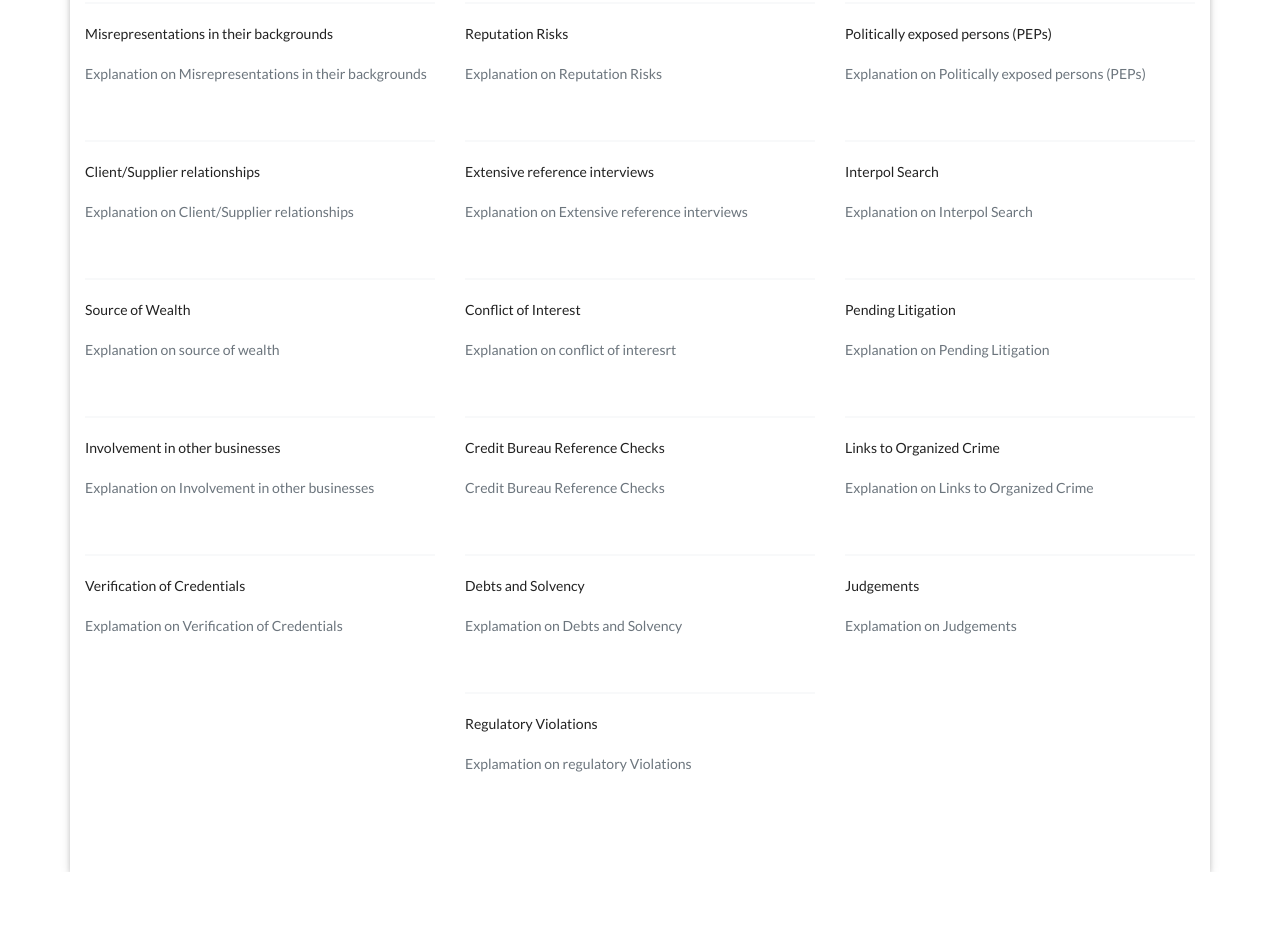
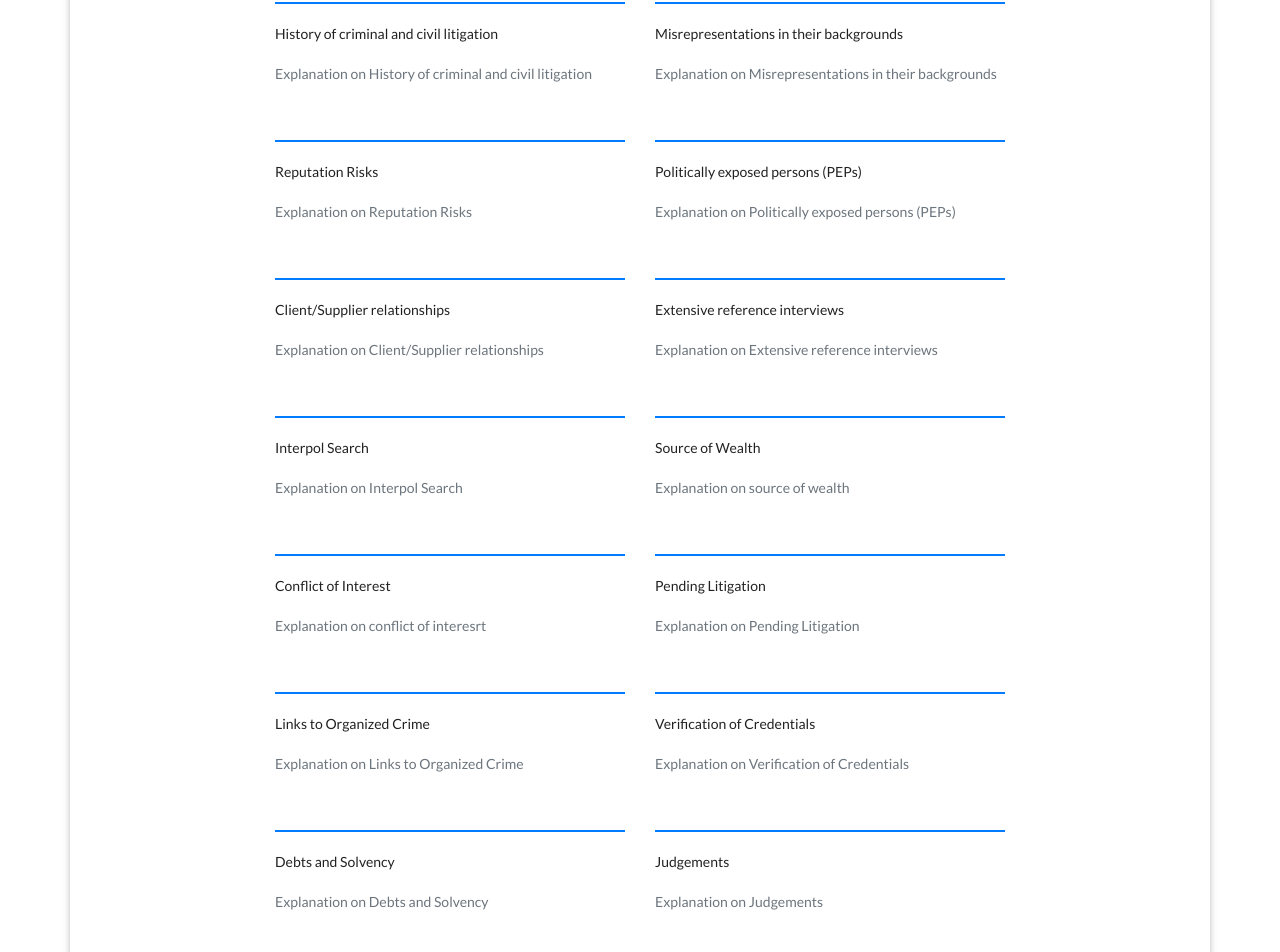
Before and after one commit to ankundn/CTL, a React (Create React App) app: page /executiveduediligence in a window 1280 px wide. Shown: the part 598-1550 px from the top of the page. Before the commit the page ends 1470 px from the top, so only its background shows below. Built offline with nearby package versions, Linux system fonts and the light colour scheme.

Commit message:
changed the format of the services listed (2 by 2)

```diff
--- a/src/components/ExecutiveDueDilligence.js
+++ b/src/components/ExecutiveDueDilligence.js
@@ -15,95 +15,127 @@ const ExecutiveDueDilligence = () => {
            companies or partners.</p>
            <p className="lead text-center text-muted pt-2 mb-5">Our executive due diligence investigations may
        be tailored to cover the following areas:</p>
+<section>
+  <div className="row d-flex justify-content-center">
 
-  <div className="row d-flex justify-content-center">
   <div className="col-md-6 col-lg-5 col-xl-4">
-        <h5 className="font-weight-normal border-top border-secondary pt-4 mb-4">Confirmation of employment history</h5>
+        <h5 className="font-weight-normal border-top border-primary pt-4 mb-4">Confirmation of employment history</h5>
         <p className="text-muted mb-5 pb-md-3">Explanation on Confirmation of employment history</p>
       </div>
 
       <div className="col-md-6 col-lg-5 col-xl-4">
-        <h5 className="font-weight-normal border-top border-light pt-4 mb-4">Confirmation of academic and professional license qualifications</h5>
+        <h5 className="font-weight-normal border-top border-primary pt-4 mb-4">Confirmation of academic and professional license qualifications</h5>
         <p className="text-muted mb-5 pb-md-3">Explanation on Confirmation of academic and professional license qualifications</p>
       </div>
+
+    <div className="w-100"></div>
+
     <div className="col-md-6 col-lg-5 col-xl-4">
-        <h5 className="font-weight-normal border-top border-light pt-4 mb-4">History of criminal and civil litigation</h5>
+        <h5 className="font-weight-normal border-top border-primary pt-4 mb-4">History of criminal and civil litigation</h5>
         <p className="text-muted mb-5 pb-md-3">Explanation on History of criminal and civil litigation</p>
       </div>
       <div className="col-md-6 col-lg-5 col-xl-4">
-        <h5 className="font-weight-normal border-top border-light pt-4 mb-4">Misrepresentations in their backgrounds</h5>
+        <h5 className="font-weight-normal border-top border-primary pt-4 mb-4">Misrepresentations in their backgrounds</h5>
         <p className="text-muted mb-5 pb-md-3">Explanation on Misrepresentations in their backgrounds</p>
       </div>
+
+  </div>
+
+
+
+  <div className="row d-flex justify-content-center">
+
   <div className="col-md-6 col-lg-5 col-xl-4">
-        <h5 className="font-weight-normal border-top border-light pt-4 mb-4">Reputation Risks</h5>
+        <h5 className="font-weight-normal border-top border-primary pt-4 mb-4">Reputation Risks</h5>
         <p className="text-muted mb-5 pb-md-3">Explanation on Reputation Risks</p>
       </div>
 
       <div className="col-md-6 col-lg-5 col-xl-4">
-        <h5 className="font-weight-normal border-top border-light pt-4 mb-4">Politically exposed persons (PEPs)</h5>
+        <h5 className="font-weight-normal border-top border-primary pt-4 mb-4">Politically exposed persons (PEPs)</h5>
         <p className="text-muted mb-5 pb-md-3">Explanation on Politically exposed persons (PEPs)</p>
       </div>
 
+<div className="w-100"></div>
+
 <div className="col-md-6 col-lg-5 col-xl-4">
-        <h5 className="font-weight-normal border-top border-light pt-4 mb-4">Client/Supplier relationships</h5>
+        <h5 className="font-weight-normal border-top border-primary pt-4 mb-4">Client/Supplier relationships</h5>
         <p className="text-muted mb-5 pb-md-3">Explanation on Client/Supplier relationships</p>
       </div>
 
       <div className="col-md-6 col-lg-5 col-xl-4">
-        <h5 className="font-weight-normal border-top border-light pt-4 mb-4">Extensive reference interviews</h5>
+        <h5 className="font-weight-normal border-top border-primary pt-4 mb-4">Extensive reference interviews</h5>
         <p className="text-muted mb-5 pb-md-3">Explanation on Extensive reference interviews</p>
       </div>
+
+</div>
+
+
+
+
+<div className="row d-flex justify-content-center">
+
 <div className="col-md-6 col-lg-5 col-xl-4">
-        <h5 className="font-weight-normal border-top border-light pt-4 mb-4">Interpol Search</h5>
+        <h5 className="font-weight-normal border-top border-primary pt-4 mb-4">Interpol Search</h5>
         <p className="text-muted mb-5 pb-md-3">Explanation on Interpol Search</p>
       </div>
       <div className="col-md-6 col-lg-5 col-xl-4">
-        <h5 className="font-weight-normal border-top border-light pt-4 mb-4">Source of Wealth</h5>
+        <h5 className="font-weight-normal border-top border-primary pt-4 mb-4">Source of Wealth</h5>
         <p className="text-muted mb-5 pb-md-3">Explanation on source of wealth</p>
       </div>
+
+<div className="w-100"></div>
+
 <div className="col-md-6 col-lg-5 col-xl-4">
-        <h5 className="font-weight-normal border-top border-light pt-4 mb-4">Conflict of Interest</h5>
+        <h5 className="font-weight-normal border-top border-primary pt-4 mb-4">Conflict of Interest</h5>
         <p className="text-muted mb-5 pb-md-3">Explanation on conflict of interesrt</p>
       </div>
       <div className="col-md-6 col-lg-5 col-xl-4">
-        <h5 className="font-weight-normal border-top border-light pt-4 mb-4">Pending Litigation</h5>
+        <h5 className="font-weight-normal border-top border-primary pt-4 mb-4">Pending Litigation</h5>
         <p className="text-muted mb-5 pb-md-3">Explanation on Pending Litigation</p>
       </div>
+</div>
+
+
+
+<div className="row d-flex justify-content-center">
+
 <div className="col-md-6 col-lg-5 col-xl-4">
-        <h5 className="font-weight-normal border-top border-light pt-4 mb-4">Involvement in other businesses</h5>
-        <p className="text-muted mb-5 pb-md-3">Explanation on Involvement in other businesses</p>
-      </div>
-      <div className="col-md-6 col-lg-5 col-xl-4">
-        <h5 className="font-weight-normal border-top border-light pt-4 mb-4">Credit Bureau Reference Checks</h5>
-        <p className="text-muted mb-5 pb-md-3">Credit Bureau Reference Checks</p>
-      </div>
-      <div className="col-md-6 col-lg-5 col-xl-4">
-        <h5 className="font-weight-normal border-top border-light pt-4 mb-4">Links to Organized Crime</h5>
+        <h5 className="font-weight-normal border-top border-primary pt-4 mb-4">Links to Organized Crime</h5>
         <p className="text-muted mb-5 pb-md-3">Explanation on Links to Organized Crime</p>
       </div>
       <div className="col-md-6 col-lg-5 col-xl-4">
-        <h5 className="font-weight-normal border-top border-light pt-4 mb-4">Verification of Credentials</h5>
-        <p className="text-muted mb-5 pb-md-3">Explamation on Verification of Credentials</p>
+        <h5 className="font-weight-normal border-top border-primary pt-4 mb-4">Verification of Credentials</h5>
+        <p className="text-muted mb-5 pb-md-3">Explanation on Verification of Credentials</p>
+      </div>
+
+<div className="w-100"></div>
+<div className="col-md-6 col-lg-5 col-xl-4">
+        <h5 className="font-weight-normal border-top border-primary pt-4 mb-4">Debts and Solvency</h5>
+        <p className="text-muted mb-5 pb-md-3">Explanation on Debts and Solvency</p>
       </div>
       <div className="col-md-6 col-lg-5 col-xl-4">
-        <h5 className="font-weight-normal border-top border-light pt-4 mb-4">Debts and Solvency</h5>
-        <p className="text-muted mb-5 pb-md-3">Explamation on Debts and Solvency</p>
-      </div>
-      <div className="col-md-6 col-lg-5 col-xl-4">
-        <h5 className="font-weight-normal border-top border-light pt-4 mb-4">Judgements</h5>
-        <p className="text-muted mb-5 pb-md-3">Explamation on Judgements</p>
-      </div>
-      <div className="col-md-6 col-lg-5 col-xl-4">
-        <h5 className="font-weight-normal border-top border-light pt-4 mb-4">Regulatory Violations</h5>
-        <p className="text-muted mb-5 pb-md-3">Explamation on regulatory Violations</p>
+        <h5 className="font-weight-normal border-top border-primary pt-4 mb-4">Judgements</h5>
+        <p className="text-muted mb-5 pb-md-3">Explanation on Judgements</p>
       </div>
 
+</div>
+
+<div className="row d-flex justify-content-center">
+
+<div className="col-md-6 col-lg-5 col-xl-4">
+        <h5 className="font-weight-normal border-top border-primary pt-4 mb-4">Regulatory Violations</h5>
+        <p className="text-muted mb-5 pb-md-3">Explanation on regulatory Violations</p>
+      </div>
 
 <div className="w-100"></div>
 
 
 </div>
+</section>
+
+
 </div>
+
 
 
 
```
Lines whose indentation alone changed are shown as unchanged.
